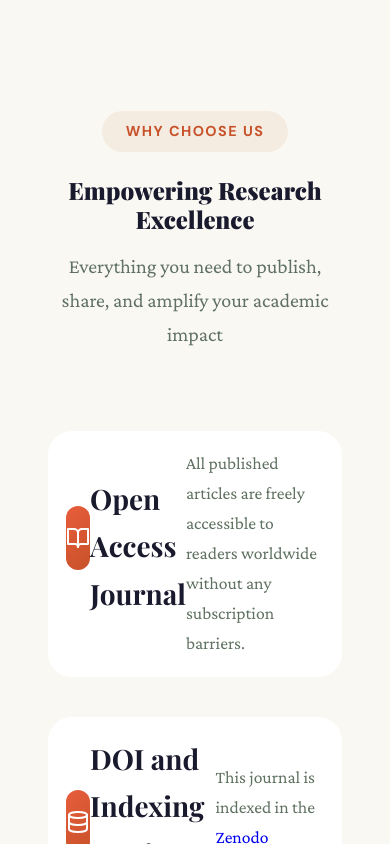
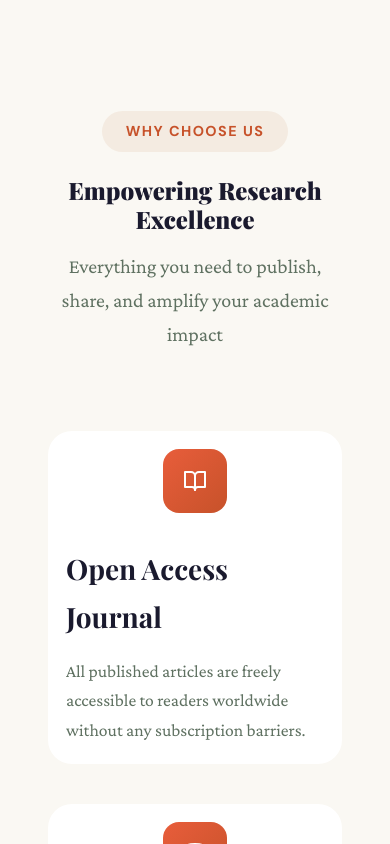
Before and after one commit to shreyanshAmpleServ/ResearchScholarApp, a React (Vite) app: page / in a window 390 px wide. Shown: the part 1156-2000 px from the top of the page. Built offline with nearby package versions, Linux system fonts and the light colour scheme.

Commit message:
update the code

```diff
--- a/src/pages/LandingPage.css
+++ b/src/pages/LandingPage.css
@@ -935,7 +935,7 @@
   .feature-card {
     padding: 1rem;
     display: flex;
-    flex-direction: row;
+    flex-direction: column;
     align-items: center;
   }
   .nav-links a {
```
